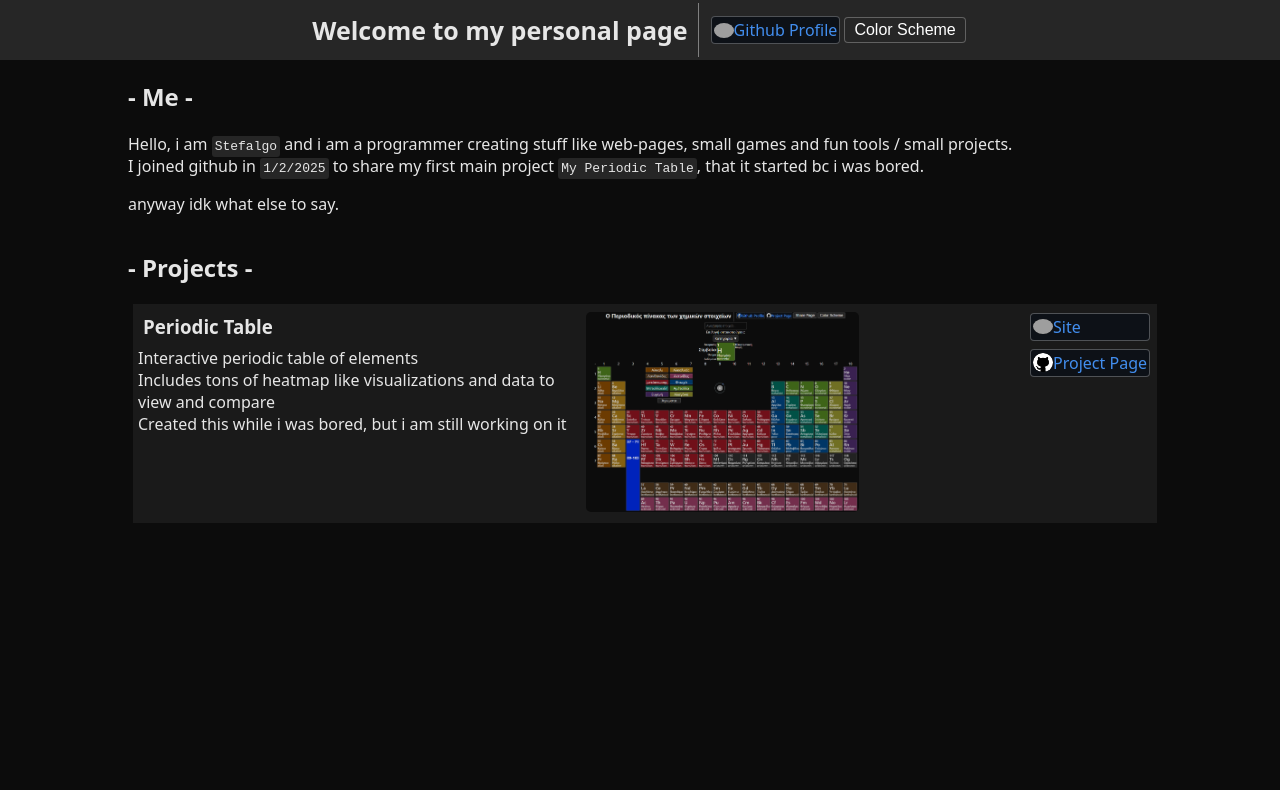
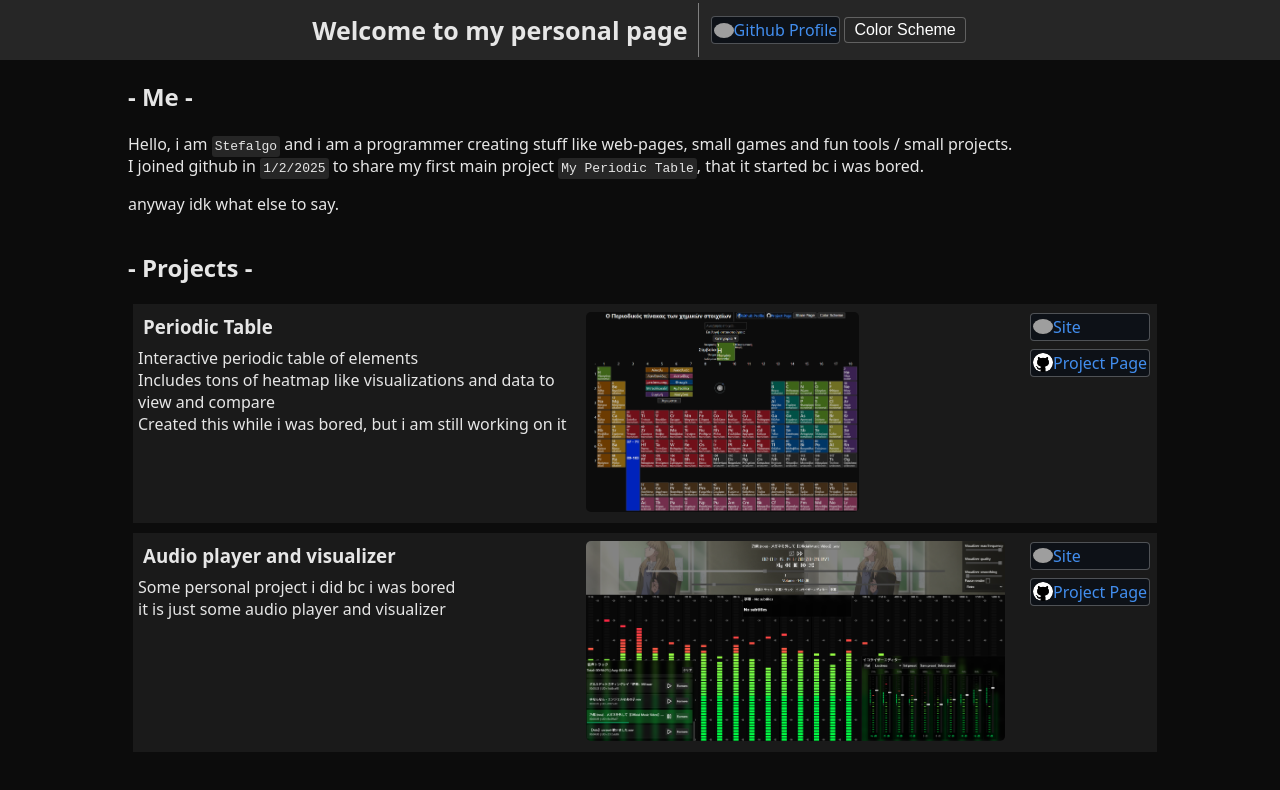
Before and after one commit to stefalgo/stefalgo.github.io, a plain HTML site: page index.html in a window 1280 px wide. Drawn offline with Linux system fonts and the light colour scheme; grey boxes are pictures that could not be loaded.

Commit message:
Added a project to the page

```diff
--- a/index.html
+++ b/index.html
@@ -68,13 +68,35 @@
                     <img class="proj-thumb" src="Media/PeriodicTable.png">
                 </div>
                 <nav class="proj-links">
-                    <a href="https://stefalgo.github.io/My-Periodic-Table/" target="_blank" class="githubProfile"
-                        title="https://stefalgo.github.io/My-Periodic-Table/">
+                    <a href="https://stefalgo.github.io/My-Periodic-Table/" target="_blank" class="githubProfile" title="https://stefalgo.github.io/My-Periodic-Table/">
                         <img src="https://stefalgo.github.io/My-Periodic-Table/Media/Na.png" style="background: black;">
                         Site
                     </a>
-                    <a href="https://github.com/stefalgo/My-Periodic-Table" target="_blank" class="githubProfile"
-                        title="https://github.com/stefalgo/My-Periodic-Table">
+                    <a href="https://github.com/stefalgo/My-Periodic-Table" target="_blank" class="githubProfile" title="https://github.com/stefalgo/My-Periodic-Table">
+                        <img src="Media\GitHub_Invertocat_White.png" style="background: black;">
+                        Project Page
+                    </a>
+                </nav>
+            </div>
+
+            <div class="projectTemp">
+                <h3 class="proj-title">Audio player and visualizer</h3>
+                <div class="proj-desc">
+                    <p>
+                        Some personal project i did bc i was bored
+                        <br>
+                        it is just some audio player and visualizer
+                    </p>
+                </div>
+                <div class="proj-cont">
+                    <img class="proj-thumb" src="Media/PlayerVisualizer.png">
+                </div>
+                <nav class="proj-links">
+                    <a href="https://stefalgo.github.io/Audio-Player-Visualizer/" target="_blank" class="githubProfile" title="https://stefalgo.github.io/Audio-Player-Visualizer/">
+                        <img src="https://stefalgo.github.io/Audio-Player-Visualizer/Media/Icon2.png" style="background: black;">
+                        Site
+                    </a>
+                    <a href="https://github.com/stefalgo/Audio-Player-Visualizer" target="_blank" class="githubProfile" title="https://github.com/stefalgo/Audio-Player-Visualizer">
                         <img src="Media\GitHub_Invertocat_White.png" style="background: black;">
                         Project Page
                     </a>
```
Also changed, not shown: Media/PlayerVisualizer.png (added).
